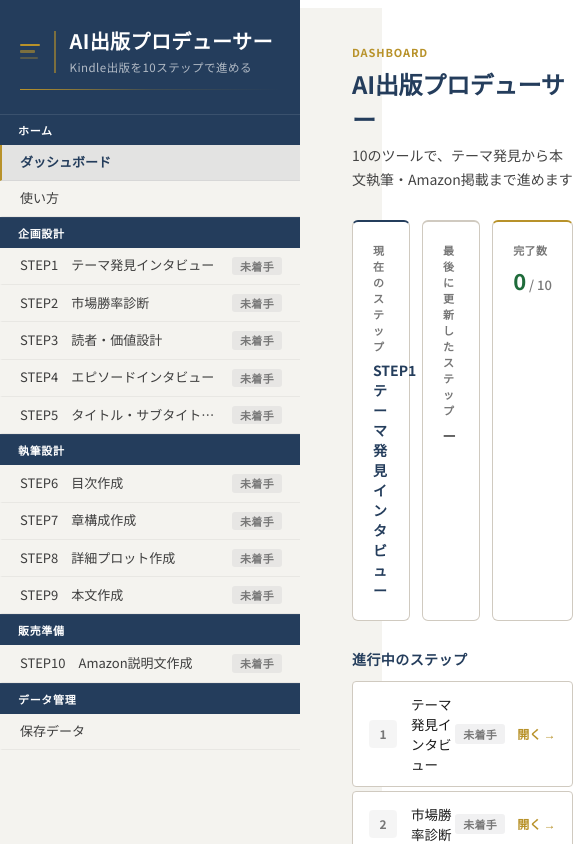
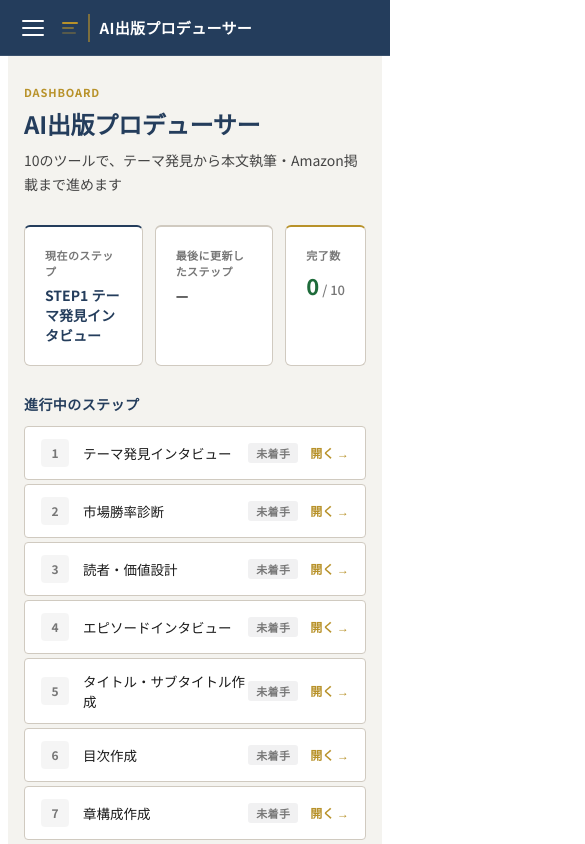
Before and after one commit to mshioyama-dotcom/ai-pub-producer, a React (Vite) app: page / in a window 390 px wide. Shown: the top 844 px of the page, 585 px wide, since content can reach past the window. Built offline with nearby package versions, Linux system fonts and the light colour scheme.

Commit message:
ｓｓｓ

```diff
--- a/src/App.jsx
+++ b/src/App.jsx
@@ -1239,6 +1239,22 @@ export default function App() {
     });
   }, [allSteps]);
 
+  // スマホ判定
+  const [isMobile, setIsMobile] = useState(() => window.innerWidth < 768);
+  const [menuOpen, setMenuOpen] = useState(false);
+
+  useEffect(() => {
+    const handler = () => setIsMobile(window.innerWidth < 768);
+    window.addEventListener("resize", handler);
+    return () => window.removeEventListener("resize", handler);
+  }, []);
+
+  // ナビゲート時にスマホメニューを閉じる
+  const navigateAndClose = useCallback(async (p) => {
+    setMenuOpen(false);
+    await navigate(p);
+  }, [navigate]);
+
   if (loading) {
     return (
       <div style={{ display: "flex", alignItems: "center", justifyContent: "center", height: "100vh", fontFamily: "inherit", color: C.textLight }}>
@@ -1248,17 +1264,93 @@ export default function App() {
   }
 
   const renderPage = () => {
-    if (page === "home") return <HomePage project={project} stepStatuses={stepStatuses} allSteps={allSteps} onNavigate={navigate} />;
-    if (page === "guide") return <GuidePage onNavigate={navigate} />;
-    if (page === "saved") return <SavedPage project={project} stepStatuses={stepStatuses} allSteps={allSteps} onNavigate={navigate} />;
+    const nav = isMobile ? navigateAndClose : navigate;
+    if (page === "home") return <HomePage project={project} stepStatuses={stepStatuses} allSteps={allSteps} onNavigate={nav} />;
+    if (page === "guide") return <GuidePage onNavigate={nav} />;
+    if (page === "saved") return <SavedPage project={project} stepStatuses={stepStatuses} allSteps={allSteps} onNavigate={nav} />;
     if (page.startsWith("step_")) {
       const num = parseInt(page.replace("step_", ""), 10);
       const step = STEPS[num - 1];
       const sd = allSteps[num] || defaultStepData(num);
-      return <StepPage step={step} stepData={sd} project={project} onNavigate={navigate} onSaveInput={handleSaveInput} onSaveOutput={handleSaveOutput} onUpdateProject={setProject} onInputChange={handlePendingInputChange} allSteps={allSteps} onRefPanel={setRefPanel} />;
+      return <StepPage step={step} stepData={sd} project={project} onNavigate={nav} onSaveInput={handleSaveInput} onSaveOutput={handleSaveOutput} onUpdateProject={setProject} onInputChange={handlePendingInputChange} allSteps={allSteps} onRefPanel={setRefPanel} />;
     }
-    return <HomePage project={project} stepStatuses={stepStatuses} allSteps={allSteps} onNavigate={navigate} />;
+    return <HomePage project={project} stepStatuses={stepStatuses} allSteps={allSteps} onNavigate={nav} />;
   };
+
+  // ============================================================
+  // スマホ用ヘッダーバー
+  // ============================================================
+  const MobileHeader = () => (
+    <div style={{
+      position: "fixed", top: 0, left: 0, right: 0, zIndex: 100,
+      background: C.navy, height: 56,
+      display: "flex", alignItems: "center", justifyContent: "space-between",
+      padding: "0 16px", boxSizing: "border-box",
+      borderBottom: `1px solid rgba(255,255,255,0.1)`
+    }}>
+      <div style={{ display: "flex", alignItems: "center", gap: 12 }}>
+        {/* ハンバーガーボタン */}
+        <button
+          onClick={() => setMenuOpen(!menuOpen)}
+          style={{ background: "none", border: "none", cursor: "pointer", padding: 6, display: "flex", flexDirection: "column", gap: 5 }}
+        >
+          <span style={{ display: "block", width: 22, height: 2, background: menuOpen ? C.gold : C.white, borderRadius: 1, transition: "background 0.2s" }} />
+          <span style={{ display: "block", width: 22, height: 2, background: menuOpen ? C.gold : C.white, borderRadius: 1, transition: "background 0.2s" }} />
+          <span style={{ display: "block", width: 22, height: 2, background: menuOpen ? C.gold : C.white, borderRadius: 1, transition: "background 0.2s" }} />
+        </button>
+        <div style={{ display: "flex", alignItems: "center", gap: 10 }}>
+          <div style={{ display: "flex", flexDirection: "column", gap: 3, flexShrink: 0 }}>
+            <div style={{ width: 16, height: 2, background: C.gold, borderRadius: 1 }} />
+            <div style={{ width: 12, height: 2, background: `rgba(184,146,42,0.6)`, borderRadius: 1 }} />
+            <div style={{ width: 14, height: 2, background: `rgba(184,146,42,0.35)`, borderRadius: 1 }} />
+          </div>
+          <div style={{ width: 1.5, height: 28, background: C.gold, opacity: 0.6 }} />
+          <div style={{ fontSize: 15, fontWeight: 700, color: C.white, letterSpacing: "0.02em" }}>AI出版プロデューサー</div>
+        </div>
+      </div>
+    </div>
+  );
+
+  // ============================================================
+  // スマホ用ドロワーメニュー
+  // ============================================================
+  const MobileDrawer = () => (
+    <>
+      {/* オーバーレイ */}
+      {menuOpen && (
+        <div
+          onClick={() => setMenuOpen(false)}
+          style={{ position: "fixed", inset: 0, background: "rgba(0,0,0,0.45)", zIndex: 200 }}
+        />
+      )}
+      {/* ドロワー本体 */}
+      <div style={{
+        position: "fixed", top: 56, left: 0, bottom: 0,
+        width: 280, background: C.navy,
+        zIndex: 300, overflowY: "auto",
+        transform: menuOpen ? "translateX(0)" : "translateX(-100%)",
+        transition: "transform 0.25s ease",
+      }}>
+        <SideMenu currentPage={page} onNavigate={navigateAndClose} stepStatuses={stepStatuses} isMobile />
+      </div>
+    </>
+  );
+
+  if (isMobile) {
+    return (
+      <div style={{ fontFamily: "'Noto Sans JP', sans-serif", background: C.bg, minHeight: "100vh" }}>
+        <link href="https://fonts.googleapis.com/css2?family=Noto+Sans+JP:wght@400;500;600;700;800&display=swap" rel="stylesheet" />
+        <MobileHeader />
+        <MobileDrawer />
+        {/* コンテンツ：ヘッダー分下にずらす */}
+        <div style={{ paddingTop: 56, paddingBottom: 32, boxSizing: "border-box" }}>
+          <div style={{ padding: "20px 16px", maxWidth: 800, margin: "0 auto" }}>
+            {renderPage()}
+          </div>
+        </div>
+      </div>
+    );
+  }
 
   return (
     <div style={{ display: "flex", minHeight: "100vh", fontFamily: "'Noto Sans JP', sans-serif", background: C.bg }}>
```
